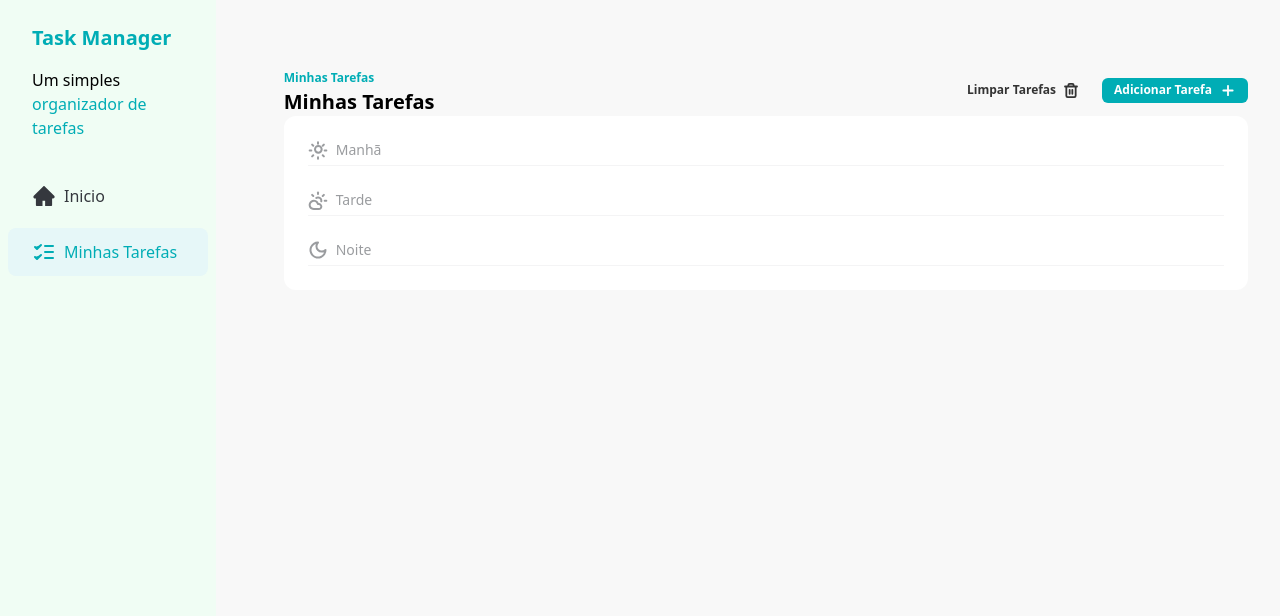
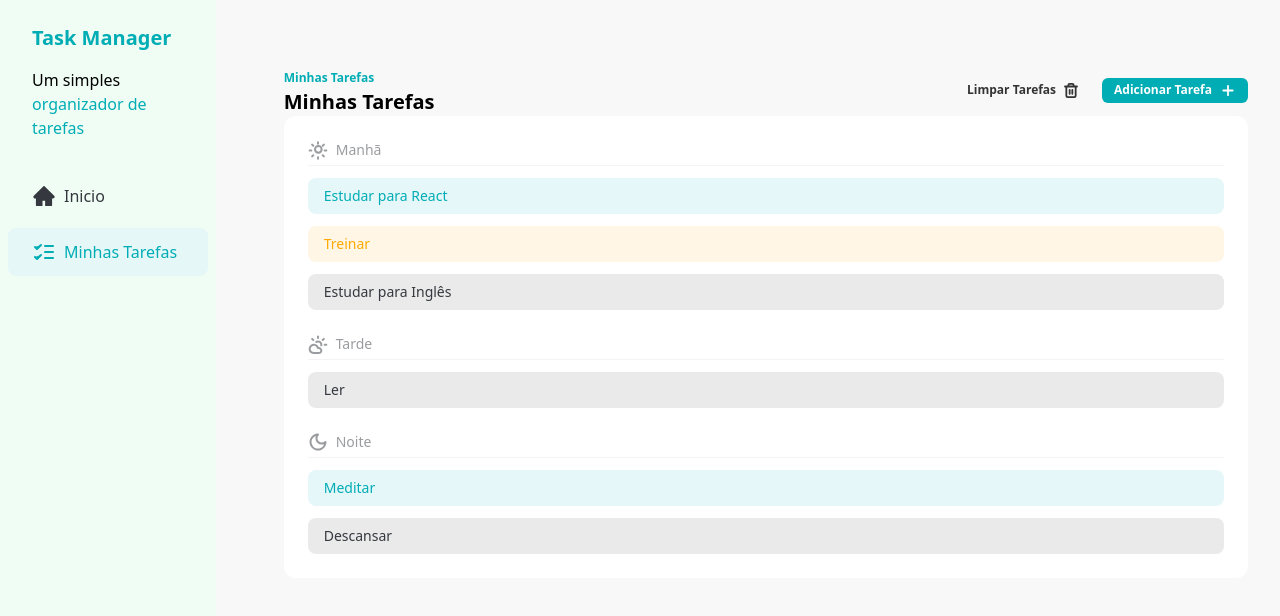
Before and after one commit to eracksonsouza/todo-master, a React (Vite) app: page / in a window 1280 px wide. Shown: the top 616 px of the page. Built offline with nearby package versions, Linux system fonts and the light colour scheme.

Commit message:
feat: ensure tasks are listed on Tasks component

```diff
--- /dev/null
+++ b/src/components/TaskItem.jsx
@@ -0,0 +1,25 @@
+const TaskItem = ({ task }) => {
+  const getStatusClasses = () => {
+    if (task.status === "done") {
+      return "bg-[#00ADB5] bg-opacity-10 text-[#00ADB5]";
+    }
+
+    if (task.status === "in_progress") {
+        return "bg-[#FFAA04] bg-opacity-10 text-[#FFAA04]";
+    }
+
+    if (task.status === "not_started") {
+        return "bg-[#35383e] bg-opacity-10 text-[#35383e]";
+    }
+  };
+
+  return (
+    <div
+      className={`px-4 py-2 flex items-center text-sm rounded-lg ${getStatusClasses()}`}
+    >
+      <p> {task.title}</p>
+    </div>
+  );
+};
+
+export default TaskItem;
--- a/src/components/Tasks.jsx
+++ b/src/components/Tasks.jsx
@@ -1,4 +1,4 @@
-import React from "react";
+import React, { useState } from "react";
 import Button from "./Button";
 import AddIcon from "../assets/icons/add.svg?react";
 import TrashIcon from "../assets/icons/trash.svg?react";
@@ -6,13 +6,23 @@ import SunIcon from "../assets/icons/sun.svg?react";
 import CloudSon from "../assets/icons/cloud-sun.svg?react";
 import MoonIcon from "../assets/icons/moon.svg?react";
 import TasksSeparator from "./TasksSeparator";
+import { TASKS } from "./constants/tasks";
+import TaskItem from "./TaskItem";
 
 const Tasks = () => {
+  const [tasks, setTasks] = useState(TASKS);
+
+  const morningTasks = tasks.filter((tasks) => tasks.time === "morning");
+
+  const afternoonTasks = tasks.filter((tasks) => tasks.time === "afternoon");
+
+  const nightTasks = tasks.filter((tasks)=> tasks.time === "evening");
+
   return (
     <div className="w-full px-8 py-16">
       <div className="flex w-full justify-between">
         <div>
-          <span className="text-xs font-semibold text-[#00ADB5]">
+          <span className="text-xs font-semibold text-[#00ADB5] ">
             Minhas Tarefas
           </span>
           <h2 className="text-xl font-semibold"> Minhas Tarefas </h2>
@@ -33,15 +43,30 @@ const Tasks = () => {
 
       <div className="rounded-xl bg-white p-6">
         <div className="space-y-3">
-          <TasksSeparator  title="Manhã" icon={<SunIcon />}/>
+          <TasksSeparator title="Manhã" icon={<SunIcon />} />
+
+          {/* tarefas de manha */}
+          { morningTasks.map((task)=> (
+            <TaskItem key={task.id} task={task}/>
+          )) }
         </div>
 
         <div className="space-y-3 my-6">
-          <TasksSeparator title="Tarde" icon={<CloudSon />}/>
+          <TasksSeparator title="Tarde" icon={<CloudSon />} />
+
+          {/* tarefas de tarde */}
+          { afternoonTasks.map((task) => (
+            <TaskItem key={task.id} task={task}/>
+          ))}
         </div>
 
         <div className="space-y-3">
-          <TasksSeparator  title="Noite" icon={<MoonIcon />}/>
+          <TasksSeparator title="Noite" icon={<MoonIcon />} />
+
+          {/* tarefas de noite */}
+          { nightTasks.map((task) => (
+            <TaskItem key={task.id} task={task}/>
+          ))}
         </div>
       </div>
     </div>
--- /dev/null
+++ b/src/components/constants/tasks.js
@@ -0,0 +1,49 @@
+export const TASKS = [
+  {
+    id: 1,
+    title: "Estudar para React",
+    description: "Estudar para useState no React",
+    time: "morning",
+    status: "done",
+  },
+
+  {
+    id: 2,
+    title: "Treinar",
+    description: "Supino Reto, voado",
+    time: "morning",
+    status: "in_progress",
+  },
+
+  {
+    id: 3,
+    title: "Ler",
+    description: "Estudar para useState no React",
+    time: "afternoon",
+    status: "not_started",
+  },
+
+  {
+    id: 4,
+    title: "Estudar para Inglês",
+    description: "Estudar para useState no React",
+    time: "morning",
+    status: "not_started",
+  },
+
+  {
+    id: 5,
+    title: "Meditar",
+    description: "Ler livro inglês",
+    time: "evening",
+    status: "done",
+  },
+
+  {
+    id: 6,
+    title: "Descansar",
+    description: "Assistir um filme",
+    time: "evening",
+    status: "not_started",
+  },
+];
```
